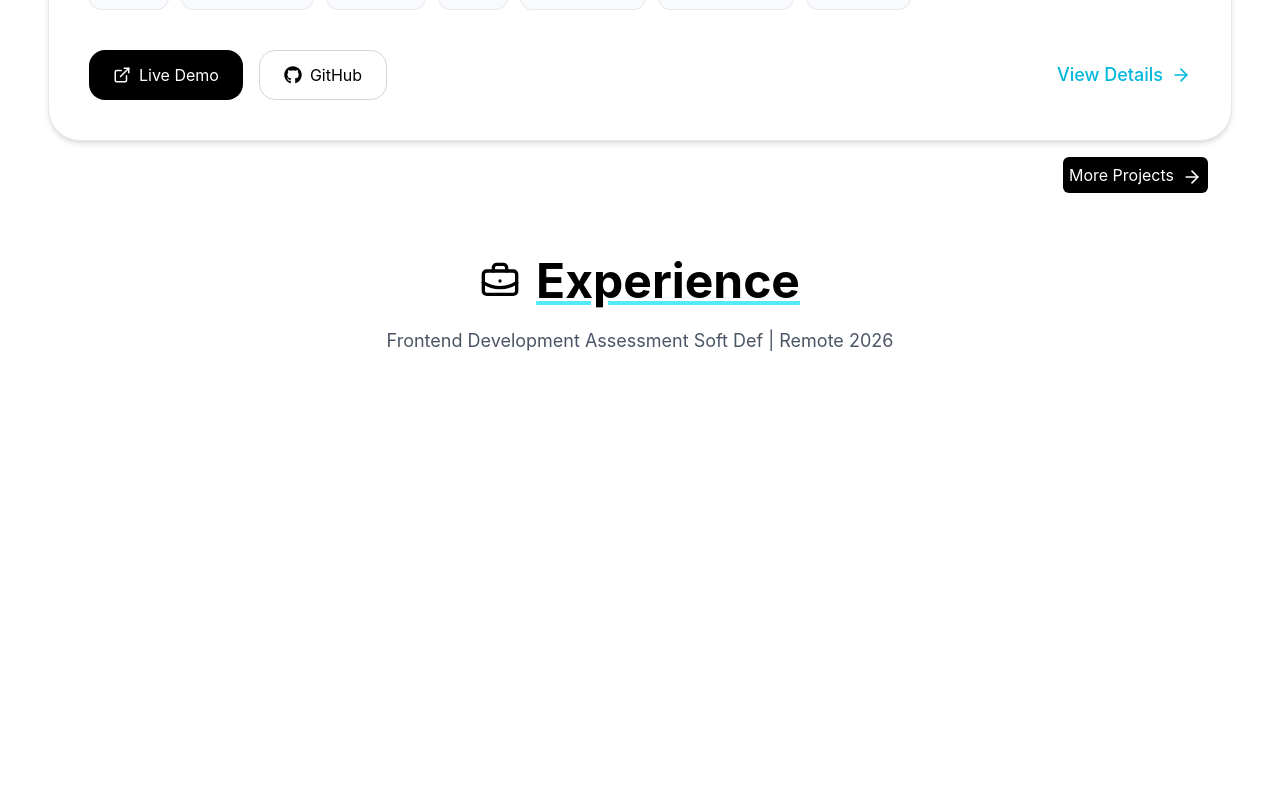
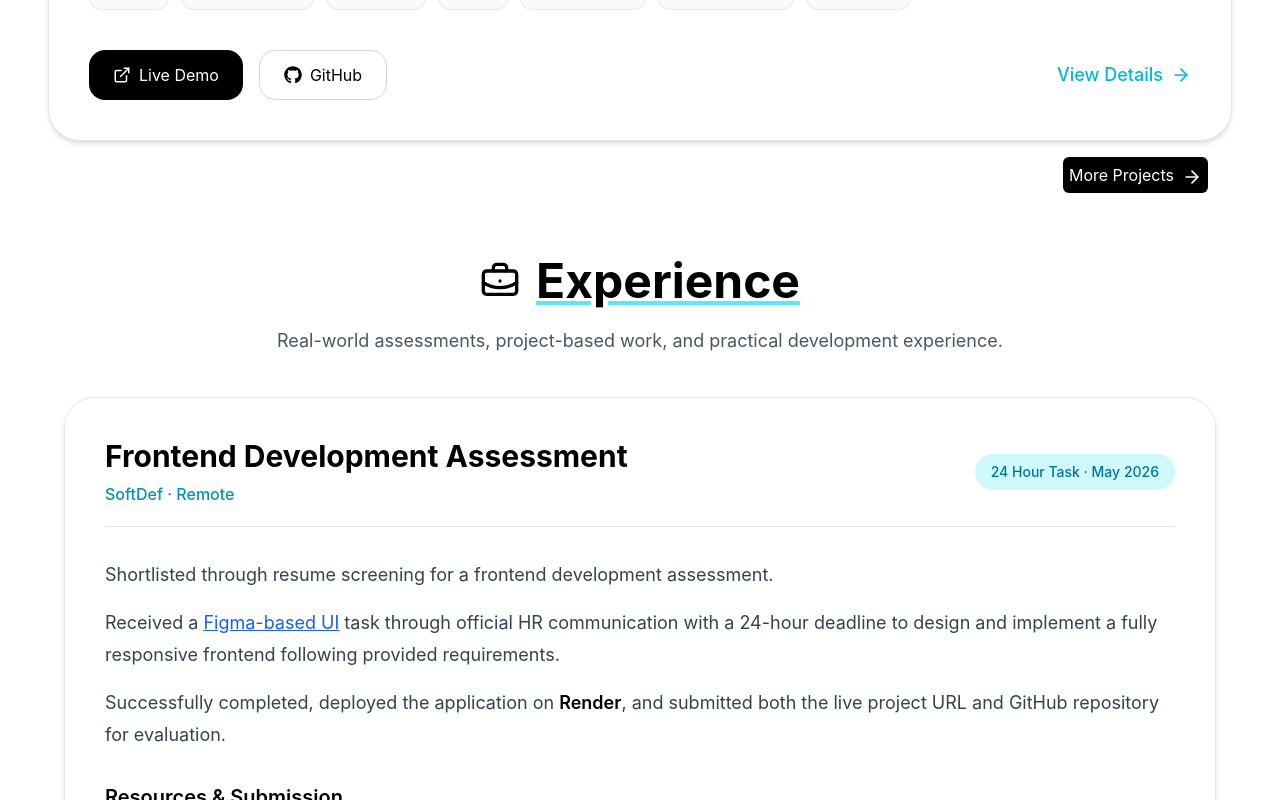
Before and after one commit to 7498924522/MyPortfolio, a React app: page / in a window 1280 px wide. Shown: the part 3755-4555 px from the top of the page. Before the commit the page ends 4152 px from the top, so only its background shows below. Built offline with nearby package versions, Linux system fonts and the light colour scheme; the HTML template or start-up script is replaced by a standard one.

Commit message:
Experiencedone

```diff
--- a/src/Component/Experience.jsx
+++ b/src/Component/Experience.jsx
@@ -1,15 +1,131 @@
 import React from 'react'
 import Title from './Title'
-import { Brain, BriefcaseBusiness } from 'lucide-react'
+import { Brain, BriefcaseBusiness, ExternalLink, FileText, Loader } from 'lucide-react'
+import { FaGithub } from 'react-icons/fa'
 
 function Experience() {
   return (
-    <div>
-       <Title icon={<BriefcaseBusiness size={40}/>} title="Experience"
-       description="Frontend Development Assessment
-Soft Def | Remote
-2026" />
+    <div className="w-full px-4 md:px-8 lg:px-12 ">
+
+  <Title
+    icon={<BriefcaseBusiness size={40} />}
+    title="Experience"
+    description="Real-world assessments, project-based work, and practical development experience."
+  />
+
+  <div className="max-w-6xl mx-auto bg-white border border-gray-200 rounded-[30px] shadow-md hover:shadow-xl transition duration-500 p-6 md:p-10">
+
+    <div className="flex flex-col md:flex-row md:items-center md:justify-between gap-4 border-b border-gray-200 pb-5">
+
+      <div>
+        <h1 className="text-2xl md:text-3xl font-bold text-black">
+          Frontend Development Assessment
+        </h1>
+
+        <p className="text-cyan-600 font-medium mt-2">
+          SoftDef · Remote
+        </p>
+      </div>
+
+      <span className="px-4 py-2 rounded-full bg-cyan-100 text-cyan-700 text-sm font-medium w-fit">
+        24 Hour Task · May 2026
+      </span>
     </div>
+
+    <div className="mt-8 space-y-4 text-gray-700 leading-8 text-base md:text-lg">
+
+      <p>
+        Shortlisted through resume screening for a frontend development assessment.
+      </p>
+
+      <p>
+        Received a <u><a className='text-blue-600' href="https://www.figma.com/design/U0mtBXWgFim69YDj4pjY8f/Front-end-test?node-id=0-1&t=oH11OPBWgwE38lvp-1">Figma-based UI</a></u>
+        {" "}task through official HR communication with a
+        24-hour deadline to design and implement a fully responsive frontend
+        following provided requirements.
+      </p>
+
+      <p>
+        Successfully completed, deployed the application on <span className="font-semibold text-black">Render</span>,
+        and submitted both the live project URL and GitHub repository for evaluation.
+      </p>
+
+    </div>
+
+    <div className="mt-8">
+
+      <h2 className="text-xl font-semibold text-black mb-4">
+        Resources & Submission
+      </h2>
+
+      <div className="flex flex-wrap gap-4">
+
+        <a
+          href="/Frontend Internship Test.pdf"
+          target="_blank"
+          rel="noopener noreferrer"
+          className="flex gap-1 px-5 py-3 rounded-2xl border border-gray-300 hover:bg-cyan-300 transition duration-300"
+        >
+        <FileText size={20}/>   Assessment PDF
+        </a>
+
+        <a
+          href="https://www.figma.com/design/U0mtBXWgFim69YDj4pjY8f/Front-end-test?node-id=0-1&t=oH11OPBWgwE38lvp-1"
+          target="_blank"
+          rel="noopener noreferrer"
+          className="flex gap-1 px-5 py-3 rounded-2xl border border-gray-300 hover:bg-cyan-300 transition duration-300"
+        >
+        <Loader size={20}/> Figma Design
+        </a>
+
+        <a
+          href="https://screening-test-task-completed.onrender.com/"
+          target="_blank"
+          rel="noopener noreferrer"
+          className="flex px-5 gap-1  py-3 rounded-2xl bg-black text-white hover:bg-cyan-300 hover:text-black transition duration-300"
+        >
+        <ExternalLink size={20}/>  Live Project
+        </a>
+
+        <a
+          href="https://github.com/7498924522/Screening_Test_Task"
+          target="_blank"
+          rel="noopener noreferrer"
+          className="flex px-5 py-3 rounded-2xl gap-1 border border-gray-300 hover:bg-cyan-300 transition duration-300"
+        >
+        <FaGithub size={20}/>  GitHub Repo
+        </a>
+
+      </div>
+    </div>
+
+    <div className="mt-8">
+      <h2 className="text-xl font-semibold text-black mb-4">
+        Skills Applied
+      </h2>
+
+      <div className="flex flex-wrap gap-3">
+        {[
+          "HTML",
+          "React JS",
+          "Tailwind CSS",
+          "Responsive Design",
+          "Figma",
+          "GitHub",
+          "Render",
+        ].map((skill, index) => (
+          <span
+            key={index}
+            className="px-4 py-2 rounded-xl border border-gray-200 bg-gray-50 text-gray-700 hover:bg-cyan-300 hover:text-black transition duration-300"
+          >
+            {skill}
+          </span>
+        ))}
+      </div>
+    </div>
+
+  </div>
+</div>
   )
 }
 
--- a/src/Component/ProjectCard.jsx
+++ b/src/Component/ProjectCard.jsx
@@ -51,7 +51,7 @@ function ProjectCard({
           {category}
         </p>
 
-        <h2 className="text-3xl md:text-4xl font-bold text-black mb-4">
+        <h2 className="text-2xl md:text-4xl font-bold text-black mb-4">
           {title}
         </h2>
 
```
Also changed, not shown: 1 other file (tests, documents, lock files or other folders).
